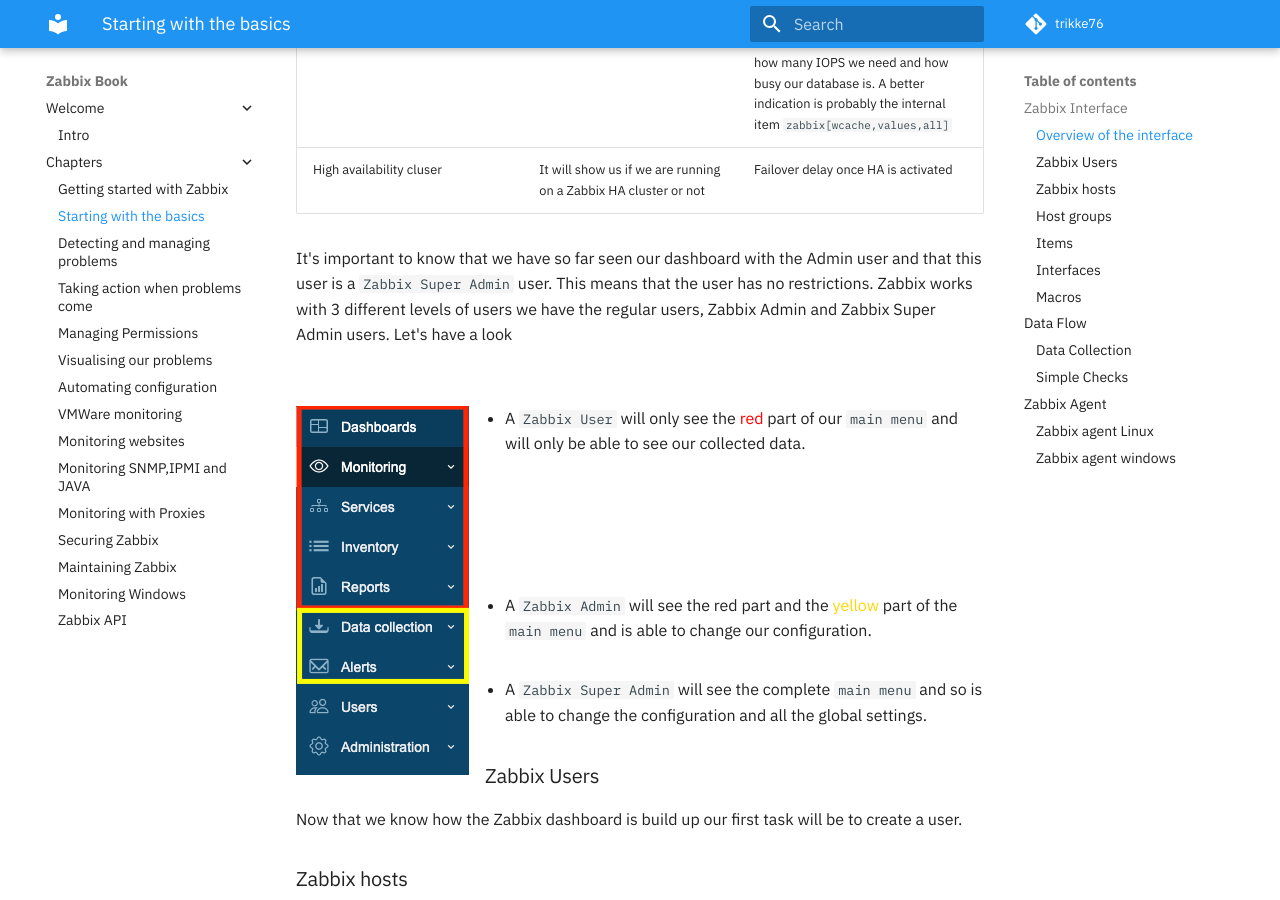
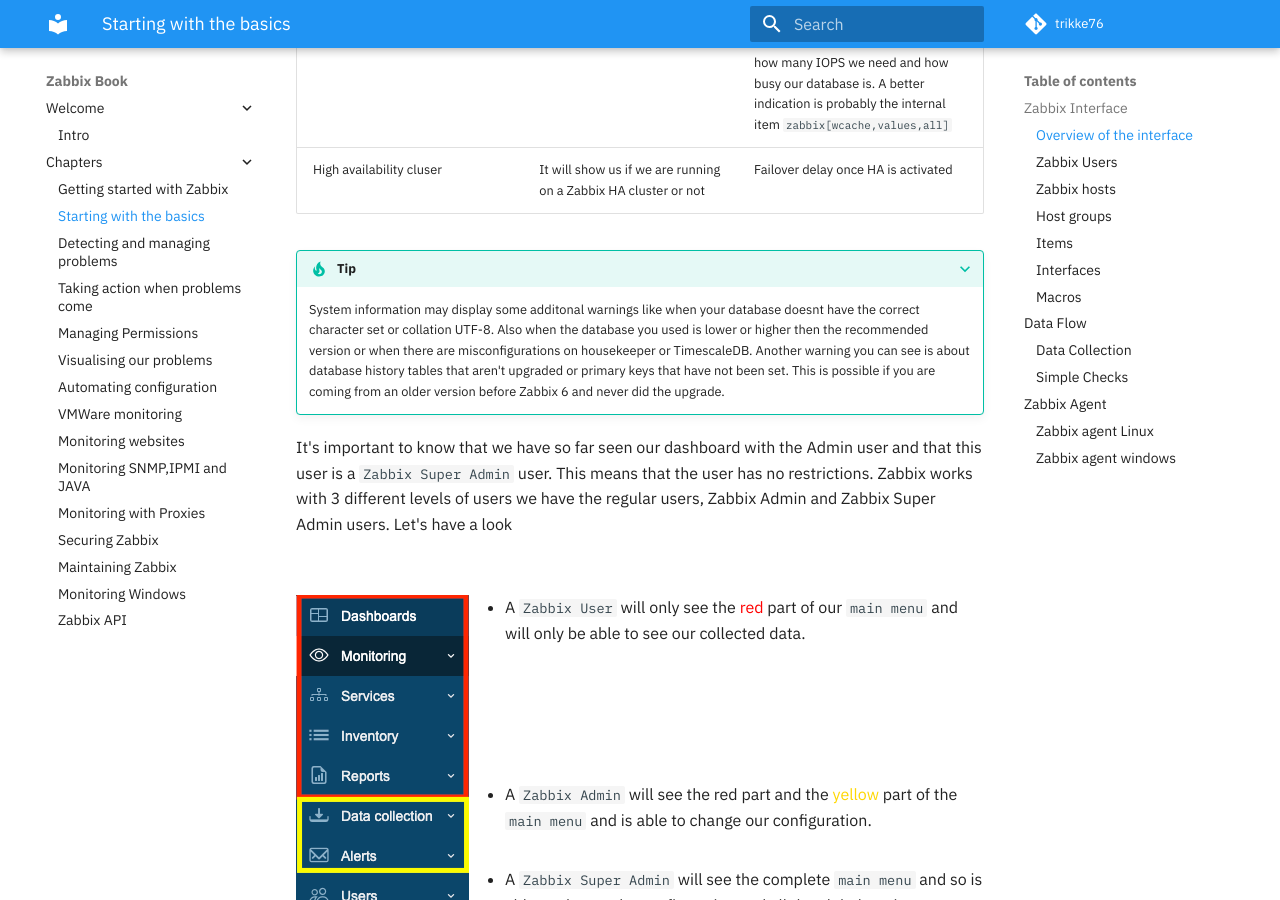
Before and after one commit to Trikke76/Zabbix-Book, an MkDocs documentation site: the page built from docs/02-Starting with the basic configuration.md, in a window 1280 px wide and 900 px high, scrolled down 5001 px. Built offline with MkDocs 1.6.1 and Material for MkDocs 9.7.7, drawn with Linux system fonts in a browser that asks for light colours; comment, search, counter and statistics services are not loaded.

Commit message:
added tips for warnings in system info

````diff
--- a/docs/02-Starting with the basic configuration.md
+++ b/docs/02-Starting with the basic configuration.md
@@ -87,6 +87,8 @@ There is also a box on the dashboard called ```System Information```. This widge
 |Required server performance, nvps | The number of new values per second that Zabbix will process per second. | This is just an estimated number as some values we get are unknown so the real value is probably higher. So we can have some indication about how many IOPS we need and how busy our database is. A better indication is probably the internal item ```zabbix[wcache,values,all]``` |
 |High availability cluser |  It will show us if we are running on a Zabbix HA cluster or not | Failover delay once HA is activated |
 
+???+ Tip
+    System information may display some additonal warnings like when your database doesnt have the correct character set or collation UTF-8. Also when the database you used is lower or higher then the recommended version or when there are misconfigurations on housekeeper or TimescaleDB. Another warning you can see is about database history tables that aren't upgraded or primary keys that have not been set. This is possible if you are coming from an older version before Zabbix 6 and never did the upgrade.
 
 It's important to know that we have so far seen our dashboard with the Admin user and that this user is a ```Zabbix Super Admin``` user. This means that the user has no restrictions. Zabbix works with 3 different levels of users we have the regular users, Zabbix Admin and Zabbix Super Admin users. Let's have a look
 
````
